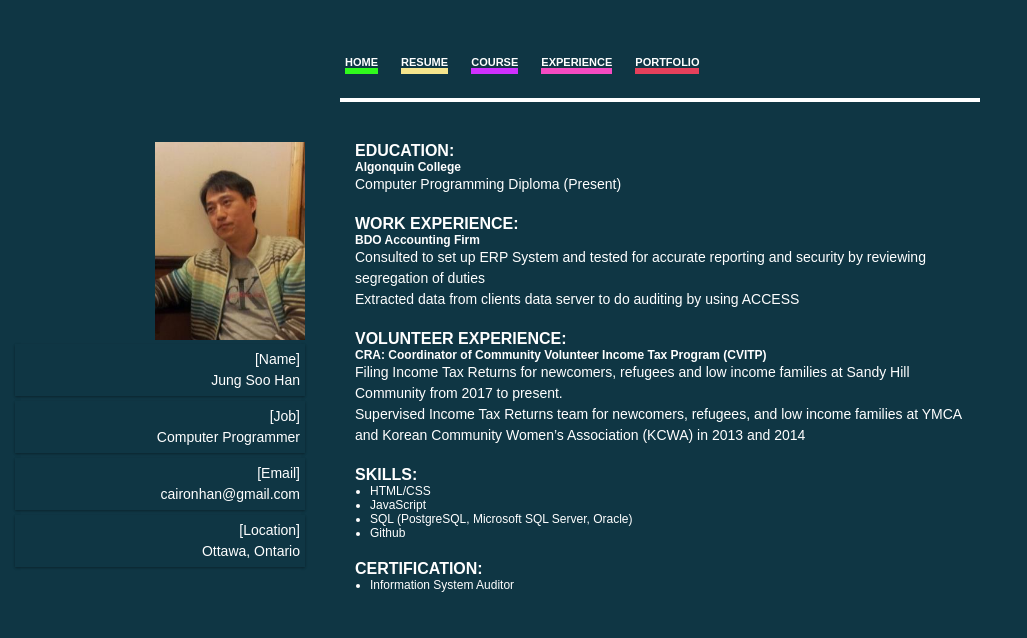
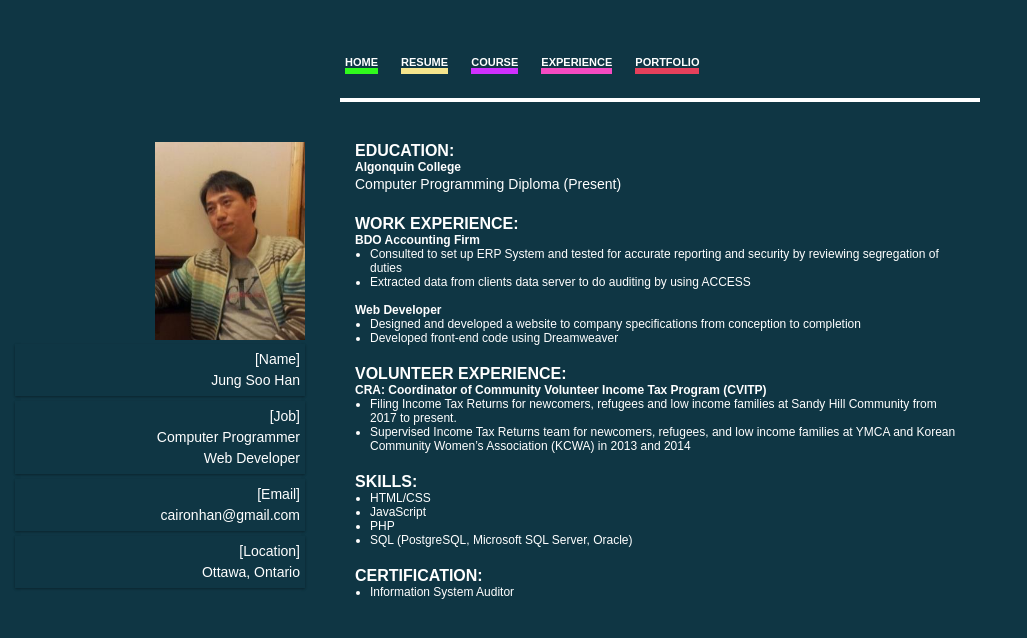
Before and after one commit to hancairon/hancairon.github.io, a plain HTML site: page resume/resume.html in a window 1280 px wide. Shown: the whole page, without its empty margins (0-1027 px from the left). Drawn offline with Linux system fonts and the light colour scheme.

Commit message:
Modified Resume

```diff
--- a/css/layout.css
+++ b/css/layout.css
@@ -202,9 +202,9 @@ a:hover.link-portfolio { opacity: 0.5; }
   .btn {
     padding: 5px 5px;
     cursor: pointer;
-    width: 80px;
-    height: 30px;
-    font-size: 15px;
+    width: 70px;
+    height: 20px;
+    font-size: 10px;
     font-weight: bold;
     color: #ffffff;
     outline: oldlace;
--- a/resume/resume.html
+++ b/resume/resume.html
@@ -36,7 +36,7 @@
             <img src="../Images/Cairon2.JPG" class="photo" alt="Profile Picture">
             <ul>
                 <li class="nav"><p>[Name]</p>     <p>Jung Soo Han</p></li>
-                <li class="nav"><p>[Job]</p>      <p>Computer Programmer</p></li>
+                <li class="nav"><p>[Job]</p>      <p>Computer Programmer</p><p>Web Developer</p></li>
                 <li class="nav"><p>[Email]</p>    <p>caironhan@gmail.com</p></li>
                 <li class="nav"><p>[Location]</p> <p>Ottawa, Ontario</p></li>
             </ul>
@@ -53,18 +53,27 @@
             <div class="contents_body">
                 <h2>WORK EXPERIENCE:</h2>
                 <h3 class="cata_list">BDO Accounting Firm</h3>
-                <p>Consulted to set up ERP System and tested for accurate reporting and security by reviewing
-                   segregation of duties</p>
-                <p>Extracted data from clients data server to do auditing by using ACCESS</p>
+                <ul>
+                    <li class="sub_list">Consulted to set up ERP System and tested for accurate reporting and security by reviewing
+                        segregation of duties</li>
+                    <li class="sub_list">Extracted data from clients data server to do auditing by using ACCESS</li>
+                </ul><br>
+                <h3 class="cata_list">Web Developer</h3>
+                <ul>
+                    <li class="sub_list">Designed and developed a website to company specifications from conception to completion</li>
+                    <li class="sub_list">Developed front-end code using Dreamweaver</li>
+                </ul>
             </div>
 
             <div class="contents_body">
                 <h2>VOLUNTEER EXPERIENCE:</h2>
                 <h3 class="cata_list">CRA: Coordinator of Community Volunteer Income Tax Program (CVITP)</h3>
-                <p>Filing Income Tax Returns for newcomers, refugees and low income families at Sandy Hill
-                   Community from 2017 to present.</p>
-                <p>Supervised Income Tax Returns team for newcomers, refugees, and low income families at YMCA
-                   and Korean Community Women’s Association (KCWA) in 2013 and 2014</p>
+                <ul>
+                    <li class="sub_list">Filing Income Tax Returns for newcomers, refugees and low income families at Sandy Hill
+                        Community from 2017 to present.</li>
+                    <li class="sub_list">Supervised Income Tax Returns team for newcomers, refugees, and low income families at YMCA
+                        and Korean Community Women’s Association (KCWA) in 2013 and 2014</li>
+                </ul>
             </div>
 
             <div class="contents_body">
@@ -72,8 +81,8 @@
                 <ul>
                     <li class="sub_list">HTML/CSS</li>
                     <li class="sub_list">JavaScript</li>
+                    <li class="sub_list">PHP</li>
                     <li class="sub_list">SQL (PostgreSQL, Microsoft SQL Server, Oracle)</li>
-                    <li class="sub_list">Github</li>
                 </ul>
             </div>
 
```
Also changed, not shown: course/course.html (+1 -1 lines), experience/experience.html (+14 -7 lines), index.html (+1 -1 lines), portfolio/portfolio.html (+3 -3 lines).
